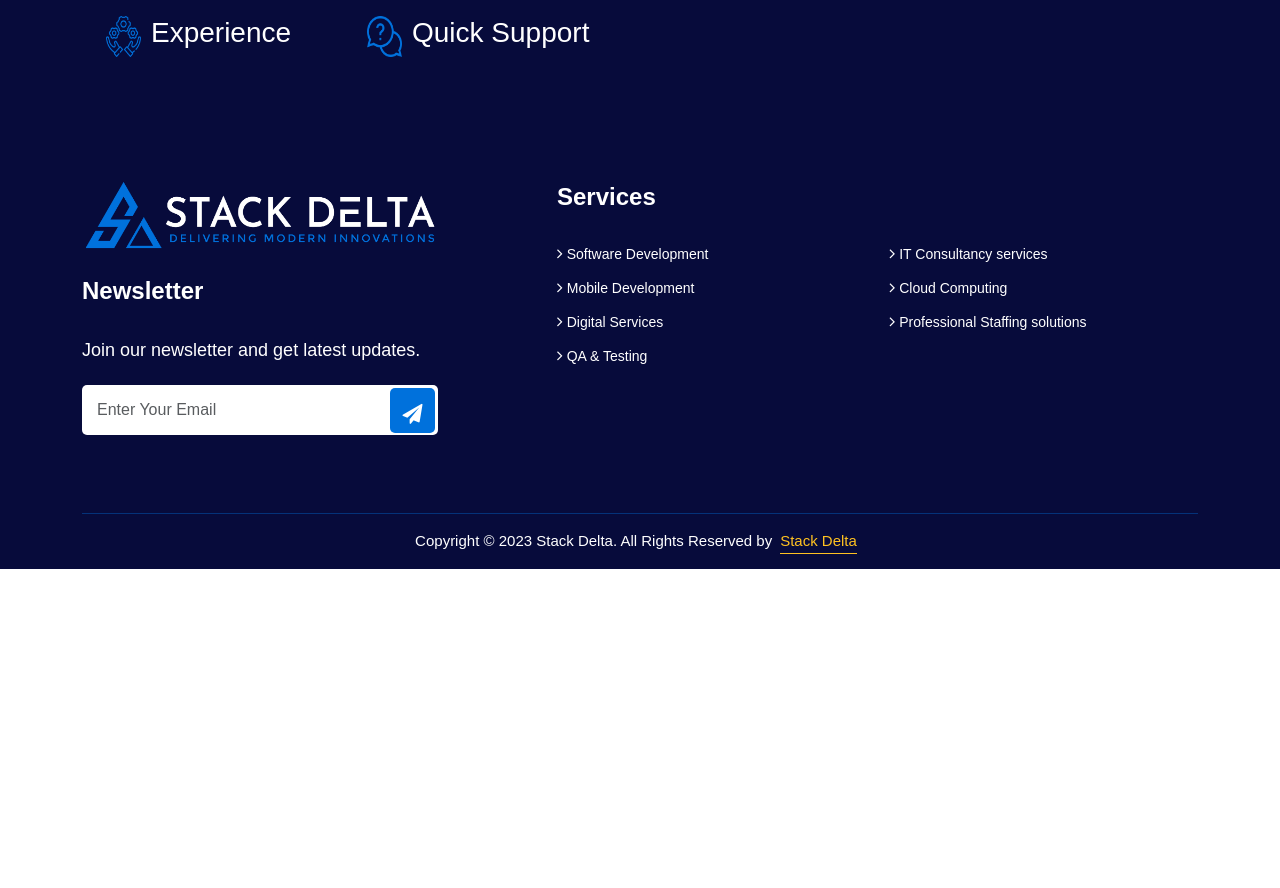
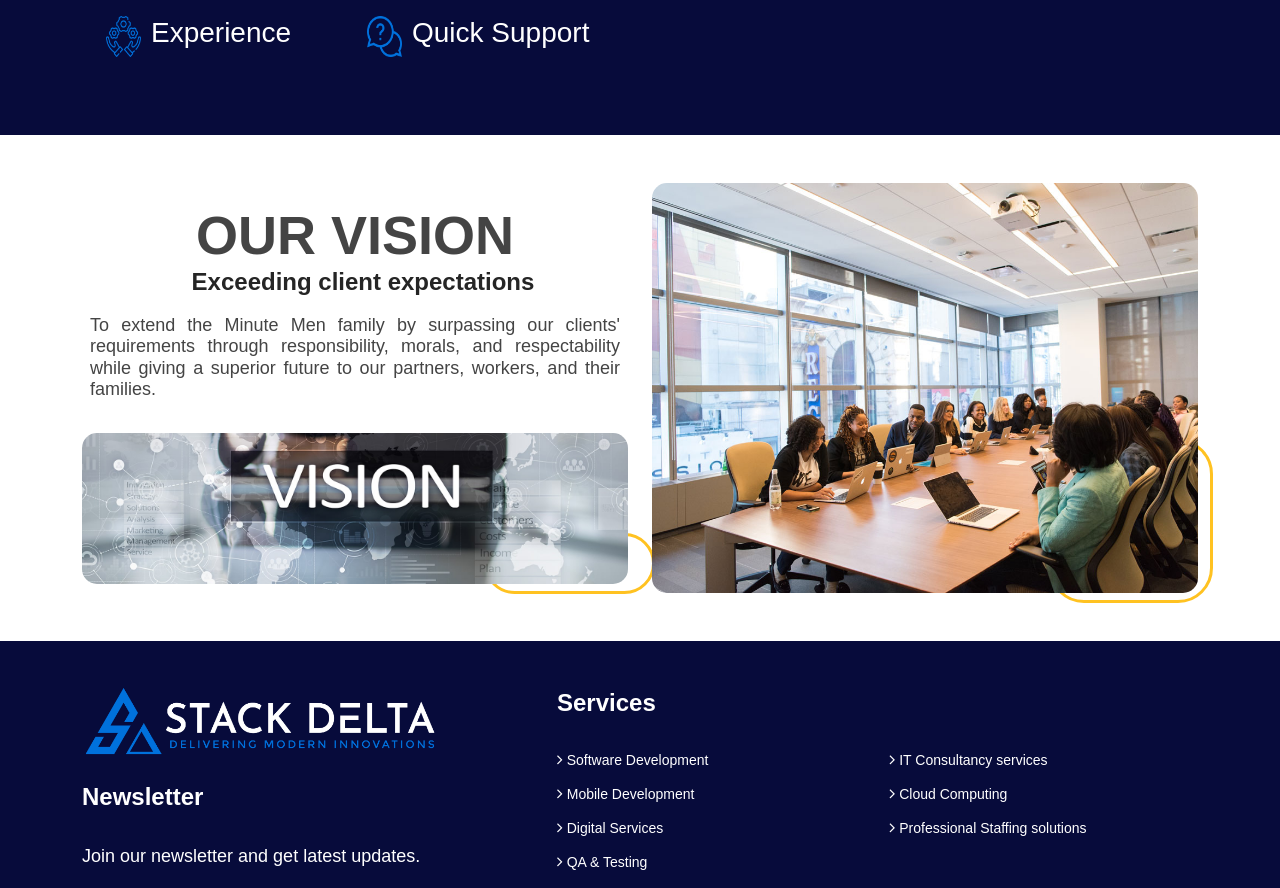
Before and after one commit to Oluwadebo/stack-delta, a React (Create React App) app: page /aboutUs in a window 1280 px wide. Shown: the part 1580-2468 px from the top of the page. Before the commit the page ends 2149 px from the top, so only its background shows below. Built offline with nearby package versions, Linux system fonts and the light colour scheme.

Commit message:
about-area2 in aboutUs page done

```diff
--- a/package.json
+++ b/package.json
@@ -3,6 +3,7 @@
   "version": "0.1.0",
   "private": true,
   "dependencies": {
+    "@flaticon/flaticon-uicons": "^2.0.1",
     "@testing-library/jest-dom": "^5.16.4",
     "@testing-library/react": "^13.3.0",
     "@testing-library/user-event": "^13.5.0",
--- a/src/component/AaboutUs.js
+++ b/src/component/AaboutUs.js
@@ -7,6 +7,7 @@ import aboutimg1 from './asset/about-img1.jpg'
 import chooseimg from './asset/choose-img.jpg'
 import practice from './asset/practice.png'
 import help from './asset/help.png'
+import Vision from './asset/Vision.jpeg'
 
 const AaboutUs = () => {
     const scrollup = () => {
@@ -224,6 +225,36 @@ const AaboutUs = () => {
                         </div>
                     </div>
                 </div>
+                <div class="about-area py-5">
+                    <div class="container">
+                        <div class="row align-items-center justify-content-center">
+                            <div class="col-lg-6">
+                                <div class="row">
+                                    <div class="about-content mx-2">
+                                        <div class="section-title inner-title text-cente ">
+                                            <h1>OUR VISION</h1>
+                                            <h5>  Exceeding client expectations </h5>
+                                            <h5>
+                                                <p>  To extend the Minute Men family by surpassing our clients' requirements through responsibility, morals, and respectability while giving a superior future to our partners, workers, and their families.
+                                                </p>
+                                            </h5>
+                                        </div>
+                                    </div>
+                                </div><br />
+                                <div class="row">
+                                    <div class="about-img">
+                                        <img src={Vision} alt="About Images" />
+                                    </div>
+                                </div>
+                            </div>
+                            <div class="col-lg-6">
+                                <div class="about-img">
+                                    <img src={aboutimg1} alt="About Images" />
+                                </div>
+                            </div>
+                        </div>
+                    </div>
+                </div>
                 <Footer />
             </div>
         </>
--- a/src/index.css
+++ b/src/index.css
@@ -944,7 +944,13 @@ img {
     text-align: center;
     margin-top: 0;
     margin-bottom: 15px;
-}
+  }
+  .about-img::before {
+    display: none;
+  }
+  .about-img {
+    margin-top: 30px;
+  }
 }
 .choose-area {
   background-color: #070b3b;
@@ -973,7 +979,7 @@ img {
   padding-top: 20px;
   position: relative;
 }
-.choose-content .choose-content-card .content img{
+.choose-content .choose-content-card .content img {
   width: 35px;
 }
 .choose-content .choose-content-card .content h3 {
@@ -986,3 +992,48 @@ img {
 .choose-img img {
   border-radius: 15px;
 }
+.section-title h1 {
+  text-align: center;
+  font-size: 54px;
+  font-weight: 600;
+  line-height: 1.2;
+  padding-top: 10px;
+  margin-bottom: 0;
+  max-width: 530px;
+  color: #444444;
+}
+.section-title h5 {
+  text-align: center;
+  font-size: 24px;
+  font-weight: 600;
+  color: #252525;
+  margin-bottom: 0.5rem;
+  line-height: 1.2;
+}
+.section-title p {
+  text-align: justify;
+  font-size: 18px;
+  font-weight: 400;
+  padding-top: 10px;
+  margin-bottom: 0;
+  max-width: 530px;
+  color: #444444;
+}
+.about-img {
+  position: relative;
+}
+.about-img::before {
+  content: "";
+  position: absolute;
+  z-index: -1;
+  width: 30%;
+  height: 40%;
+  right: -15px;
+  background-color: transparent;
+  border: 3px solid #ffc221;
+  bottom: -10px;
+  border-radius: 35px;
+}
+.about-img img {
+  border-radius: 15px;
+}
```
Also changed, not shown: 1 other file (tests, documents, lock files or other folders).
